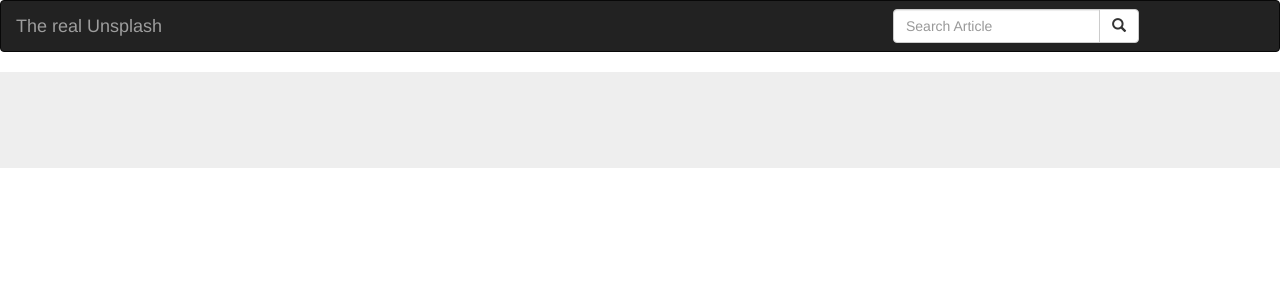
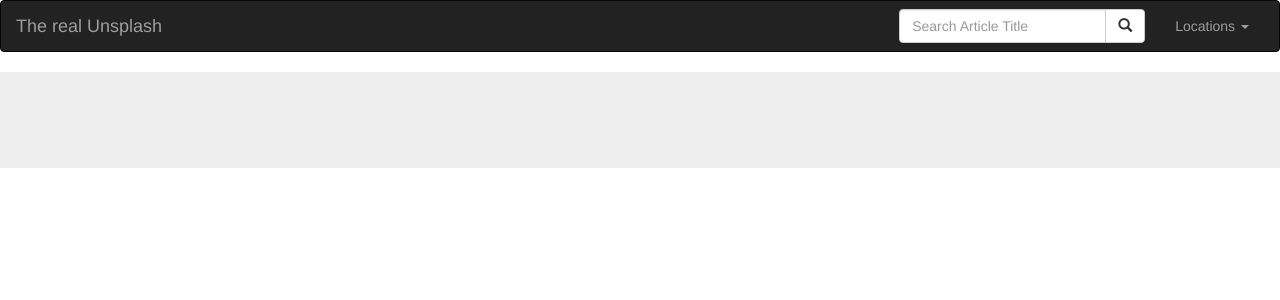
Before and after one commit to ppolle/unsplash-clone, a Django app: page / in a window 1280 px wide. Shown: the top 300 px of the page. Run offline with Django 3.2, Linux system fonts and the light colour scheme; data that the repository does not hold is empty; some libraries are stand-ins or nearby versions.

Commit message:
updated navbar to show locations dropdown on which in turn redirect to location showing the images from a particular location

```diff
--- a/gallery/templates/index.html
+++ b/gallery/templates/index.html
@@ -7,7 +7,7 @@
 	<div class="row">
 		<p class="text-center">
 			{%for location in imageLocations%}
-			<a href="{% url 'imageLocation' location.location%}}">
+			<a href="">
 				{{location.location}},</a>
 
 			{%endfor%}
--- a/gallery/templates/location.html
+++ b/gallery/templates/location.html
@@ -1,5 +1,6 @@
 {%extends 'base.html'%}
 {% block content %}
+
 <div class="container">
 
   <div class="row">
--- a/gallery/templates/navbar.html
+++ b/gallery/templates/navbar.html
@@ -4,19 +4,32 @@
       <a class="navbar-brand" href="/">The real Unsplash</a>
     </div>
     <!-- Adding a search form  -->
-      <div class="col-sm-4 col-md-4 navbar-right">
-
-        <form class="navbar-form" role="search" action="{% url 'search_results' %}">
+     <div class="navbar-right container-fluid">
+       <form class="navbar-form navbar-left" role="search" action="{% url 'search_results' %}">
 
           <div class="input-group">
-            <input type="text" class="form-control" placeholder="Search Article" name="search">
+            <input type="text" class="form-control" placeholder="Search Article Title" name="search">
             <div class="input-group-btn">
               <button class="btn btn-default" type="submit"><i class="glyphicon glyphicon-search"></i></button>
             </div>
           </div>
 
         </form>
-      </div>
+
+         <ul class="nav navbar-nav">
+
+            <li class="dropdown">
+              <a href="#" class="dropdown-toggle" data-toggle="dropdown" role="button" aria-haspopup="true" aria-expanded="false">Locations <span class="caret"></span></a>
+              <ul class="dropdown-menu">
+                {%for location in imageLocations%}
+                <li><a href="{% url 'imageLocation' location.location%}}">{{location.location}}</a></li>
+                {%endfor%}
+              </ul>
+            </li>
+          </ul>
+
+        </div>
+
       <!-- search form end -->
   </div>
 </nav>
--- a/gallery/views.py
+++ b/gallery/views.py
@@ -11,13 +11,16 @@ def search_results(request):
 	if request.GET['search']:
 		search_term = request.GET.get("search")
 		images = Image.search_by_title(search_term)
+		imageLocations = Location.objects.all()
 		message = f"{search_term}"
 
-		return render(request,'search.html',{"message":message,"images":images})
+		return render(request,'search.html',{"message":message,"images":images,"imageLocations":imageLocations})
 	else:
 		message = "You haven't searched for any item"
-		return render(request,'search.html',{"message":message})
+		imageLocations = Location.objects.all()
+		return render(request,'search.html',{"message":message,"imageLocations":imageLocations})
 
 def location(request,location):
 	images = Image.filter_by_location(location)
-	return render(request,'location.html',{"images":images})
+	imageLocations = Location.objects.all()
+	return render(request,'location.html',{"images":images,"imageLocations":imageLocations})
```
